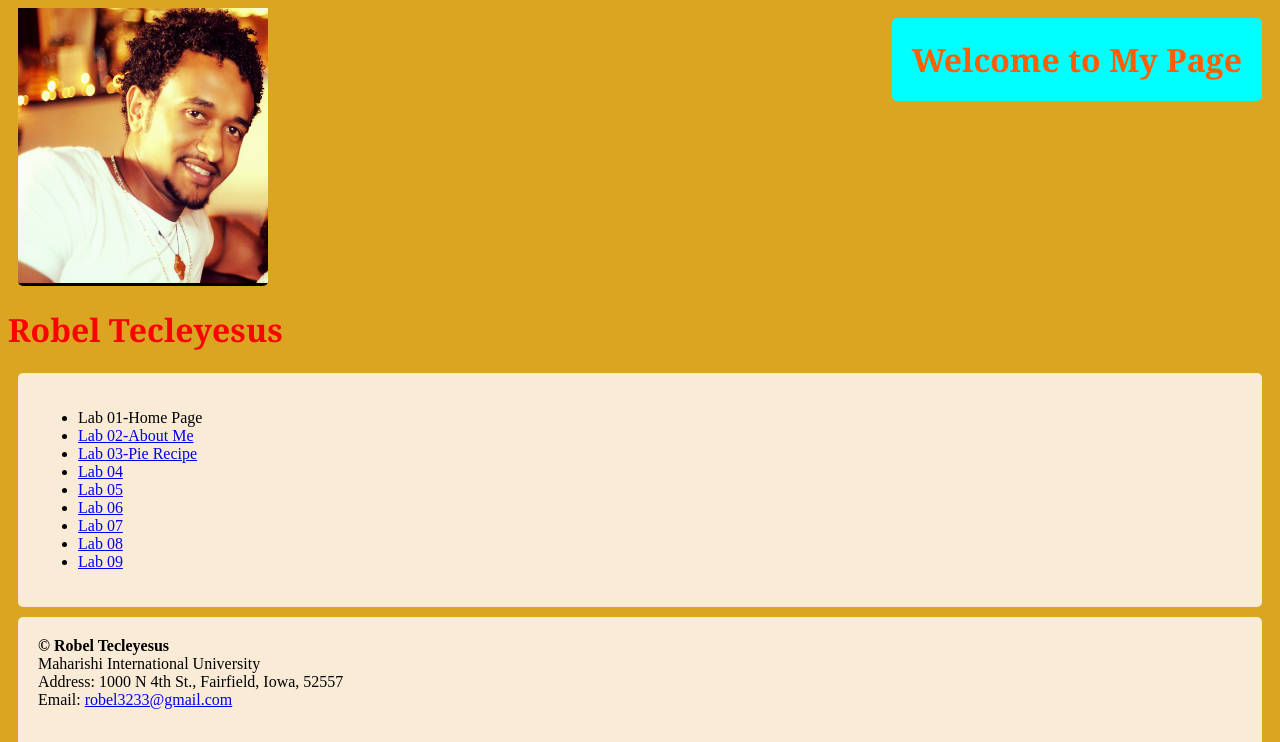
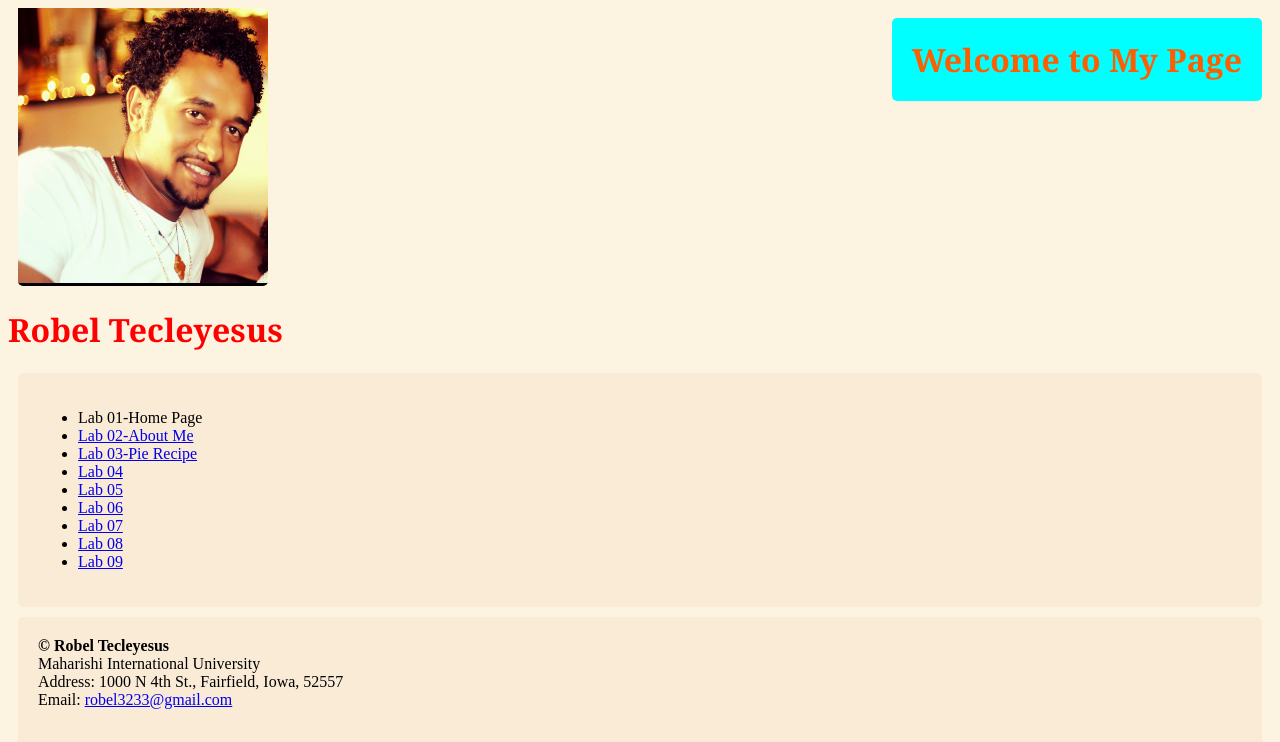
Before and after one commit to robel921/AboutMePage, a plain HTML site: page index.html in a window 1280 px wide. Shown: the top 742 px of the page. Drawn offline with Linux system fonts and the light colour scheme.

Commit message:
Update Style.css

```diff
--- a/Style.css
+++ b/Style.css
@@ -1,6 +1,6 @@
 body{
     background-image: image();
-    background-color:goldenrod;
+    background-color:rgba(236, 177, 27, 0.13);
 }
 
 #image{
```
